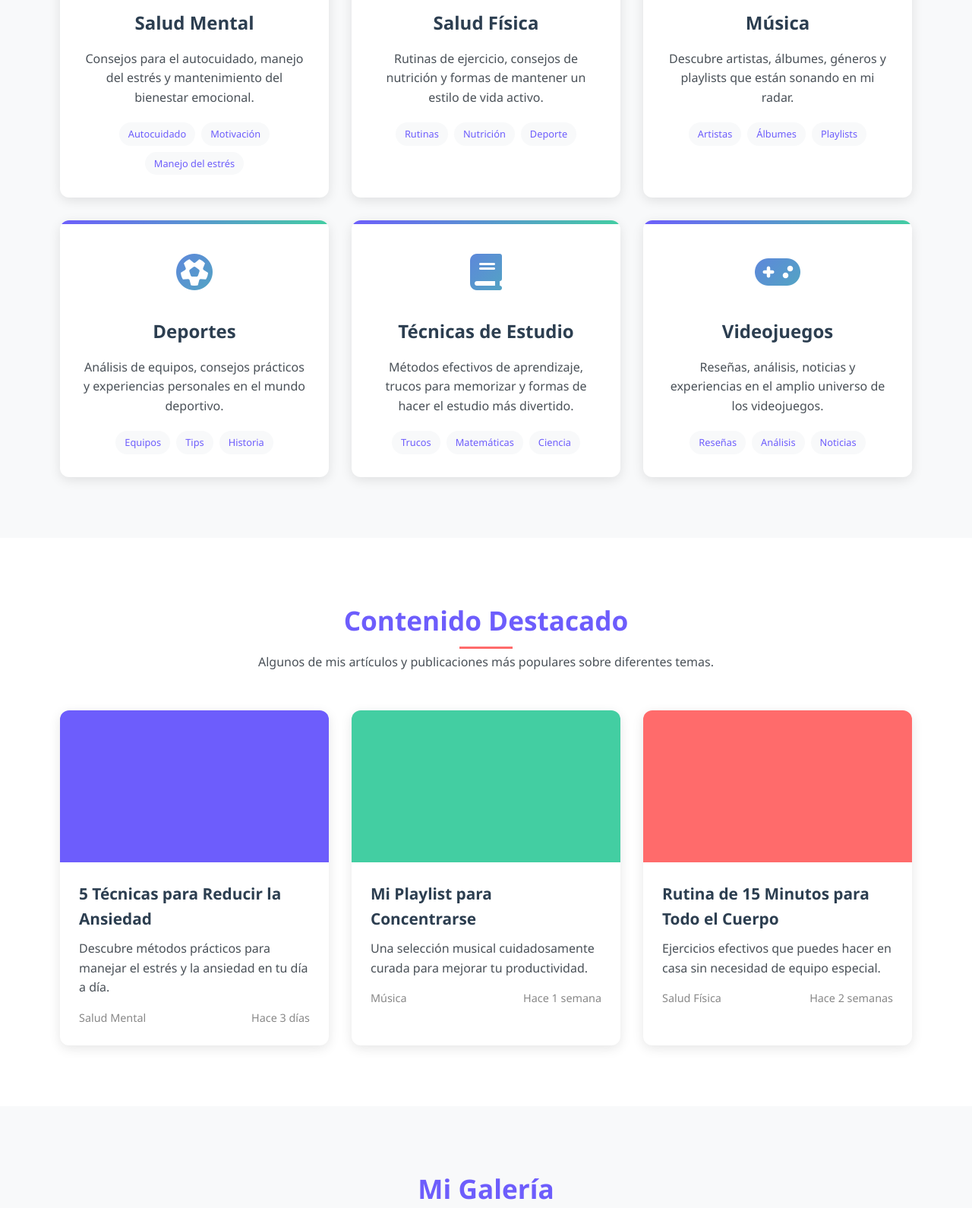
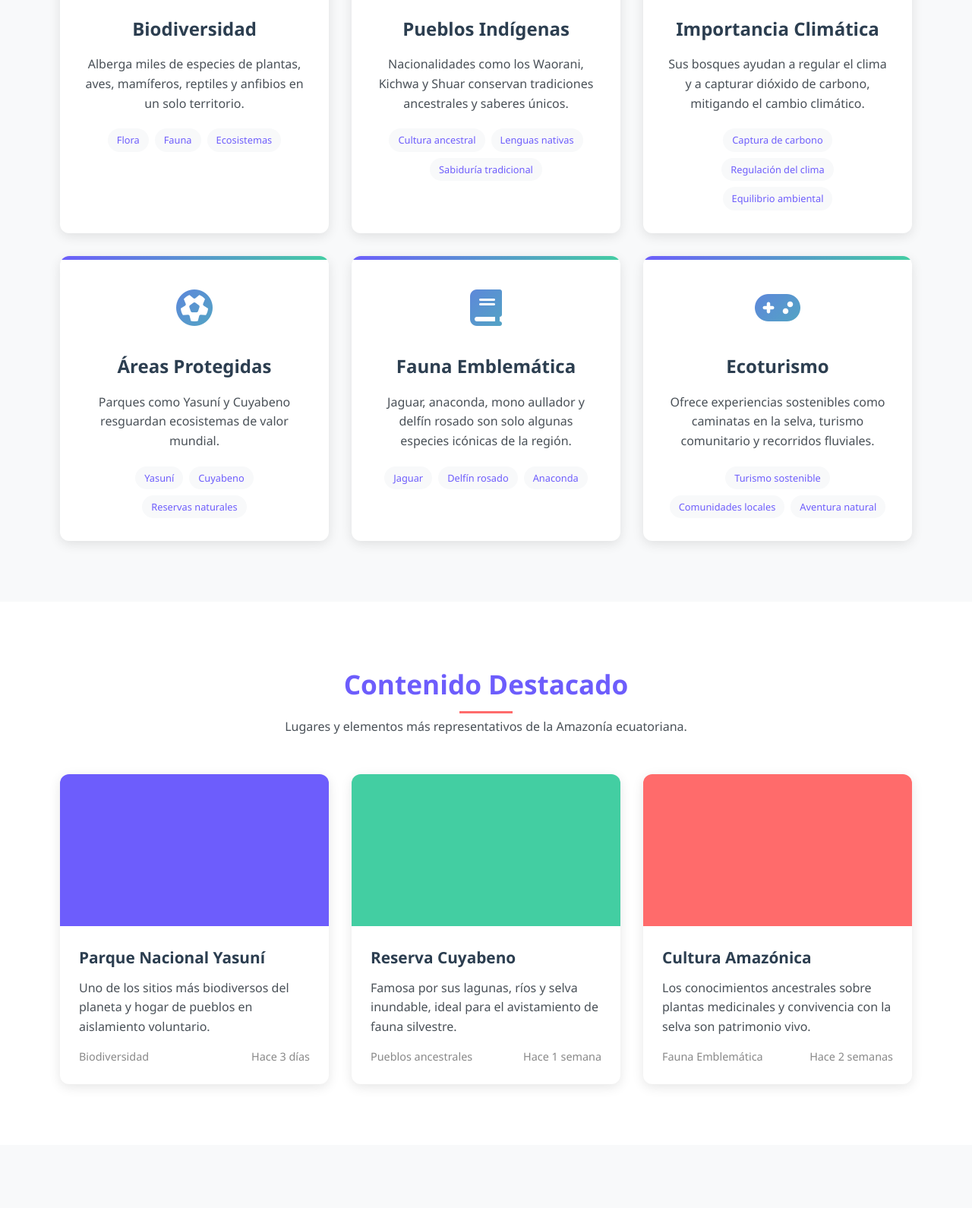
Before and after one commit to dana708/dana708.github.io, a plain HTML site: page Index.html in a window 1280 px wide. Shown: the part 941-2531 px from the top of the page at 76% size. Drawn offline with Linux system fonts and the light colour scheme.

Commit message:
Add files via upload

```diff
--- a/Index.html
+++ b/Index.html
@@ -3,7 +3,7 @@
 <head>
     <meta charset="UTF-8">
     <meta name="viewport" content="width=device-width, initial-scale=1.0">
-    <title>Las playas de Ecuador </title>
+    <title>El Pulmón del Planeta - Amazonía Ecuatoriana </title>
     <link rel="stylesheet" href="https://cdnjs.cloudflare.com/ajax/libs/font-awesome/6.4.0/css/all.min.css">
     <link rel="stylesheet" href="style.css">
 
@@ -13,7 +13,7 @@
     <header>
         <div class="container">
             <div class="header-container">
-                <a href="#" class="logo">Playas<span>lindas</span></a>
+                <a href="#" class="logo">El pulmón <span> del planeta</span></a>
                 <ul class="nav-menu">
                     <li class="nav-item"><a href="#" class="nav-link">Inicio</a></li>
                     <li class="nav-item"><a href="#" class="nav-link">Temas</a></li>
@@ -24,97 +24,95 @@
             </div>
         </div>
     </header>
-
     <!-- Hero Section -->
     <div class="hero">
         <div class="container">
             <div class="hero-content">
-                <h1 class="hero-title">Explora Tus Pasiones</h1>
-                <p class="hero-text">Un espacio para compartir mis intereses en música, bienestar, deportes, aprendizaje y más. ¡Descubre contenido que te inspire!</p>
+                <h1 class="hero-title">El Pulmón del Planeta</h1>
+                <p class="hero-text">La Amazonía ecuatoriana es uno de los lugares más biodiversos del mundo, hogar de culturas ancestrales y ecosistemas esenciales para el equilibrio climático global.</p>
                 <a href="#" class="btn">Explorar Temas</a>
                 <a href="#" class="btn btn-outline">Ver Destacados</a>
             </div>
         </div>
     </div>
-
     <!-- Temas/Categorías -->
     <div class="section">
         <div class="container">
             <div class="section-title">
                 <h2>Temas de Interés</h2>
-                <p>Explora diferentes áreas que me apasionan y sobre las que comparto contenido regularmente.</p>
+                <p>Aspectos clave que hacen de la Amazonía ecuatoriana un lugar único en el planeta.</p>
             </div>
             <div class="categories-grid">
                 <div class="category-card">
                     <div class="category-icon">
                         <i class="fas fa-brain"></i>
                     </div>
-                    <h3>Salud Mental</h3>
-                    <p>Consejos para el autocuidado, manejo del estrés y mantenimiento del bienestar emocional.</p>
+                    <h3>Biodiversidad</h3>
+                    <p>Alberga miles de especies de plantas, aves, mamíferos, reptiles y anfibios en un solo territorio.</p>
                     <div class="category-tags">
-                        <span class="tag">Autocuidado</span>
-                        <span class="tag">Motivación</span>
-                        <span class="tag">Manejo del estrés</span>
+                        <span class="tag">Flora</span>
+                        <span class="tag">Fauna</span>
+                        <span class="tag">Ecosistemas</span>
                     </div>
                 </div>
                 <div class="category-card">
                     <div class="category-icon">
                         <i class="fas fa-apple-alt"></i>
                     </div>
-                    <h3>Salud Física</h3>
-                    <p>Rutinas de ejercicio, consejos de nutrición y formas de mantener un estilo de vida activo.</p>
+                    <h3>Pueblos Indígenas</h3>
+                    <p>Nacionalidades como los Waorani, Kichwa y Shuar conservan tradiciones ancestrales y saberes únicos.</p>
                     <div class="category-tags">
-                        <span class="tag">Rutinas</span>
-                        <span class="tag">Nutrición</span>
-                        <span class="tag">Deporte</span>
+                        <span class="tag">Cultura ancestral</span>
+                        <span class="tag">Lenguas nativas</span>
+                        <span class="tag">Sabiduría tradicional</span>
                     </div>
                 </div>
                 <div class="category-card">
                     <div class="category-icon">
                         <i class="fas fa-music"></i>
                     </div>
-                    <h3>Música</h3>
-                    <p>Descubre artistas, álbumes, géneros y playlists que están sonando en mi radar.</p>
+                    <h3>Importancia Climática</h3>
+                    <p>Sus bosques ayudan a regular el clima y a capturar dióxido de carbono, mitigando el cambio climático.</p>
                     <div class="category-tags">
-                        <span class="tag">Artistas</span>
-                        <span class="tag">Álbumes</span>
-                        <span class="tag">Playlists</span>
+                        <span class="tag">Captura de carbono</span>
+                        <span class="tag">Regulación del clima</span>
+                        <span class="tag">Equilibrio ambiental</span>
                     </div>
                 </div>
                 <div class="category-card">
                     <div class="category-icon">
                         <i class="fas fa-futbol"></i>
                     </div>
-                    <h3>Deportes</h3>
-                    <p>Análisis de equipos, consejos prácticos y experiencias personales en el mundo deportivo.</p>
+                    <h3>Áreas Protegidas</h3>
+                    <p>Parques como Yasuní y Cuyabeno resguardan ecosistemas de valor mundial.</p>
                     <div class="category-tags">
-                        <span class="tag">Equipos</span>
-                        <span class="tag">Tips</span>
-                        <span class="tag">Historia</span>
+                        <span class="tag">Yasuní</span>
+                        <span class="tag">Cuyabeno</span>
+                        <span class="tag">Reservas naturales</span>
                     </div>
                 </div>
                 <div class="category-card">
                     <div class="category-icon">
                         <i class="fas fa-book"></i>
                     </div>
-                    <h3>Técnicas de Estudio</h3>
-                    <p>Métodos efectivos de aprendizaje, trucos para memorizar y formas de hacer el estudio más divertido.</p>
+                    <h3>Fauna Emblemática</h3>
+                    <p>Jaguar, anaconda, mono aullador y delfín rosado son solo algunas especies icónicas de la región.</p>
                     <div class="category-tags">
-                        <span class="tag">Trucos</span>
-                        <span class="tag">Matemáticas</span>
-                        <span class="tag">Ciencia</span>
+                        <span class="tag">Jaguar</span>
+                        <span class="tag">Delfín rosado</span>
+                        <span class="tag">Anaconda</span>
                     </div>
                 </div>
                 <div class="category-card">
                     <div class="category-icon">
                         <i class="fas fa-gamepad"></i>
                     </div>
-                    <h3>Videojuegos</h3>
-                    <p>Reseñas, análisis, noticias y experiencias en el amplio universo de los videojuegos.</p>
+                    <h3>Ecoturismo</h3>
+                    <p>Ofrece experiencias sostenibles como caminatas en la selva, turismo comunitario y recorridos fluviales.</p>
                     <div class="category-tags">
-                        <span class="tag">Reseñas</span>
-                        <span class="tag">Análisis</span>
-                        <span class="tag">Noticias</span>
+                        <span class="tag">Turismo sostenible</span>
+                        <span class="tag">Comunidades locales</span>
+                        <span class="tag">Aventura natural</span>
                     </div>
                 </div>
             </div>
@@ -126,16 +124,16 @@
         <div class="container">
             <div class="section-title">
                 <h2>Contenido Destacado</h2>
-                <p>Algunos de mis artículos y publicaciones más populares sobre diferentes temas.</p>
+                <p>Lugares y elementos más representativos de la Amazonía ecuatoriana.</p>
             </div>
             <div class="featured-grid">
                 <div class="featured-card">
                     <div class="featured-img" style="background-color: #6d5dfc;"></div>
                     <div class="featured-content">
-                        <h3>5 Técnicas para Reducir la Ansiedad</h3>
-                        <p>Descubre métodos prácticos para manejar el estrés y la ansiedad en tu día a día.</p>
+                        <h3>Parque Nacional Yasuní</h3>
+                        <p>Uno de los sitios más biodiversos del planeta y hogar de pueblos en aislamiento voluntario.</p>
                         <div class="featured-meta">
-                            <span>Salud Mental</span>
+                            <span>Biodiversidad</span>
                             <span>Hace 3 días</span>
                         </div>
                     </div>
@@ -143,10 +141,10 @@
                 <div class="featured-card">
                     <div class="featured-img" style="background-color: #43cea2;"></div>
                     <div class="featured-content">
-                        <h3>Mi Playlist para Concentrarse</h3>
-                        <p>Una selección musical cuidadosamente curada para mejorar tu productividad.</p>
+                        <h3>Reserva Cuyabeno</h3>
+                        <p>Famosa por sus lagunas, ríos y selva inundable, ideal para el avistamiento de fauna silvestre.</p>
                         <div class="featured-meta">
-                            <span>Música</span>
+                            <span>Pueblos ancestrales</span>
                             <span>Hace 1 semana</span>
                         </div>
                     </div>
@@ -154,10 +152,10 @@
                 <div class="featured-card">
                     <div class="featured-img" style="background-color: #ff6b6b;"></div>
                     <div class="featured-content">
-                        <h3>Rutina de 15 Minutos para Todo el Cuerpo</h3>
-                        <p>Ejercicios efectivos que puedes hacer en casa sin necesidad de equipo especial.</p>
+                        <h3>Cultura Amazónica</h3>
+                        <p>Los conocimientos ancestrales sobre plantas medicinales y convivencia con la selva son patrimonio vivo.</p>
                         <div class="featured-meta">
-                            <span>Salud Física</span>
+                            <span>Fauna Emblemática</span>
                             <span>Hace 2 semanas</span>
                         </div>
                     </div>
@@ -170,8 +168,8 @@
     <div class="section">
         <div class="container">
             <div class="section-title">
-                <h2>Mi Galería</h2>
-                <p>Algunas imágenes que representan mis intereses y actividades.</p>
+                <h2>Galería Amazónica</h2>
+                <p>Imágenes representativas de la naturaleza y cultura de la Amazonía ecuatoriana.</p>
             </div>
             <div class="gallery-grid">
                 <div class="gallery-item">
@@ -207,43 +205,43 @@
         <div class="container">
             <div class="section-title">
                 <h2>Recursos Útiles</h2>
-                <p>Herramientas, aplicaciones y enlaces que pueden serte útiles según tus intereses.</p>
+                <p>Enlaces e información para aprender y cuidar la Amazonía ecuatoriana.</p>
             </div>
             <div class="resources-grid">
                 <div class="resource-card">
                     <div class="resource-icon">
                         <i class="fas fa-heartbeat"></i>
                     </div>
-                    <h3>Bienestar y Salud</h3>
+                    <h3>Educación Ambiental</h3>
                     <ul class="resource-links">
-                        <li><a href="#">Aplicaciones de meditación</a></li>
-                        <li><a href="#">Rutinas de ejercicio en casa</a></li>
-                        <li><a href="#">Recetas saludables y fáciles</a></li>
-                        <li><a href="#">Consejos para dormir mejor</a></li>
+                        <li><a href="#">Importancia de la selva amazónica</a></li>
+                        <li><a href="#">Biodiversidad del Ecuador</a></li>
+                        <li><a href="#">Cambio climático y bosques</a></li>
+                        <li><a href="#">Guías educativas sobre la Amazonía</a></li>
                     </ul>
                 </div>
                 <div class="resource-card">
                     <div class="resource-icon">
                         <i class="fas fa-graduation-cap"></i>
                     </div>
-                    <h3>Aprendizaje</h3>
+                    <h3>Conservación</h3>
                     <ul class="resource-links">
-                        <li><a href="#">Técnicas de estudio efectivas</a></li>
-                        <li><a href="#">Apps para organizar tareas</a></li>
-                        <li><a href="#">Canales educativos recomendados</a></li>
-                        <li><a href="#">Libros que cambiaron mi perspectiva</a></li>
+                        <li><a href="#">Áreas protegidas del Ecuador</a></li>
+                        <li><a href="#">Cómo apoyar proyectos ambientales</a></li>
+                        <li><a href="#">Turismo responsable</a></li>
+                        <li><a href="#">Organizaciones de conservación</a></li>
                     </ul>
                 </div>
                 <div class="resource-card">
                     <div class="resource-icon">
                         <i class="fas fa-palette"></i>
                     </div>
-                    <h3>Creatividad</h3>
+                    <h3>Cultura y Comunidades</h3>
                     <ul class="resource-links">
-                        <li><a href="#">Herramientas de diseño gratuitas</a></li>
-                        <li><a href="#">Playlists para diferentes estados de ánimo</a></li>
-                        <li><a href="#">Ideas para proyectos DIY</a></li>
-                        <li><a href="#">Consejos para superar bloqueos creativos</a></li>
+                        <li><a href="#">Nacionalidades indígenas amazónicas</a></li>
+                        <li><a href="#">Saberes ancestrales</a></li>
+                        <li><a href="#">Artesanías tradicionales</a></li>
+                        <li><a href="#">Lenguas originarias</a></li>
                     </ul>
                 </div>
             </div>
@@ -256,7 +254,7 @@
             <div class="footer-container">
                 <div class="footer-col">
                     <h3>MiEspacio</h3>
-                    <p>Un lugar para compartir mis pasiones e intereses. ¡Espero que encuentres contenido que te inspire!</p>
+                    <p>Un espacio dedicado a conocer, valorar y proteger la Amazonía ecuatoriana, el pulmón del planeta.</p>
                     <div class="social-links">
                         <a href="#" class="social-link"><i class="fab fa-instagram"></i></a>
                         <a href="#" class="social-link"><i class="fab fa-twitter"></i></a>
@@ -267,12 +265,12 @@
                 <div class="footer-col">
                     <h3>Temas</h3>
                     <ul class="footer-links">
-                        <li><a href="#">Salud Mental</a></li>
-                        <li><a href="#">Salud Física</a></li>
-                        <li><a href="#">Música</a></li>
-                        <li><a href="#">Deportes</a></li>
-                        <li><a href="#">Técnicas de Estudio</a></li>
-                        <li><a href="#">Videojuegos</a></li>
+                        <li><a href="#">Biodiversidad</a></li>
+                        <li><a href="#">Pueblos Indígenas</a></li>
+                        <li><a href="#">Importancia Climática</a></li>
+                        <li><a href="#">Áreas Protegidas</a></li>
+                        <li><a href="#">Fauna Emblemática</a></li>
+                        <li><a href="#">Ecoturismo</a></li>
                     </ul>
                 </div>
                 <div class="footer-col">
@@ -288,7 +286,7 @@
 
             </div>
             <div class="copyright">
-                <p>&copy; 2023 MiEspacio. Todos los derechos reservados.</p>
+                <p>&copy;2026 Amazonía EC. Todos los derechos reservados.</p>
             </div>
         </div>
     </footer>
```
